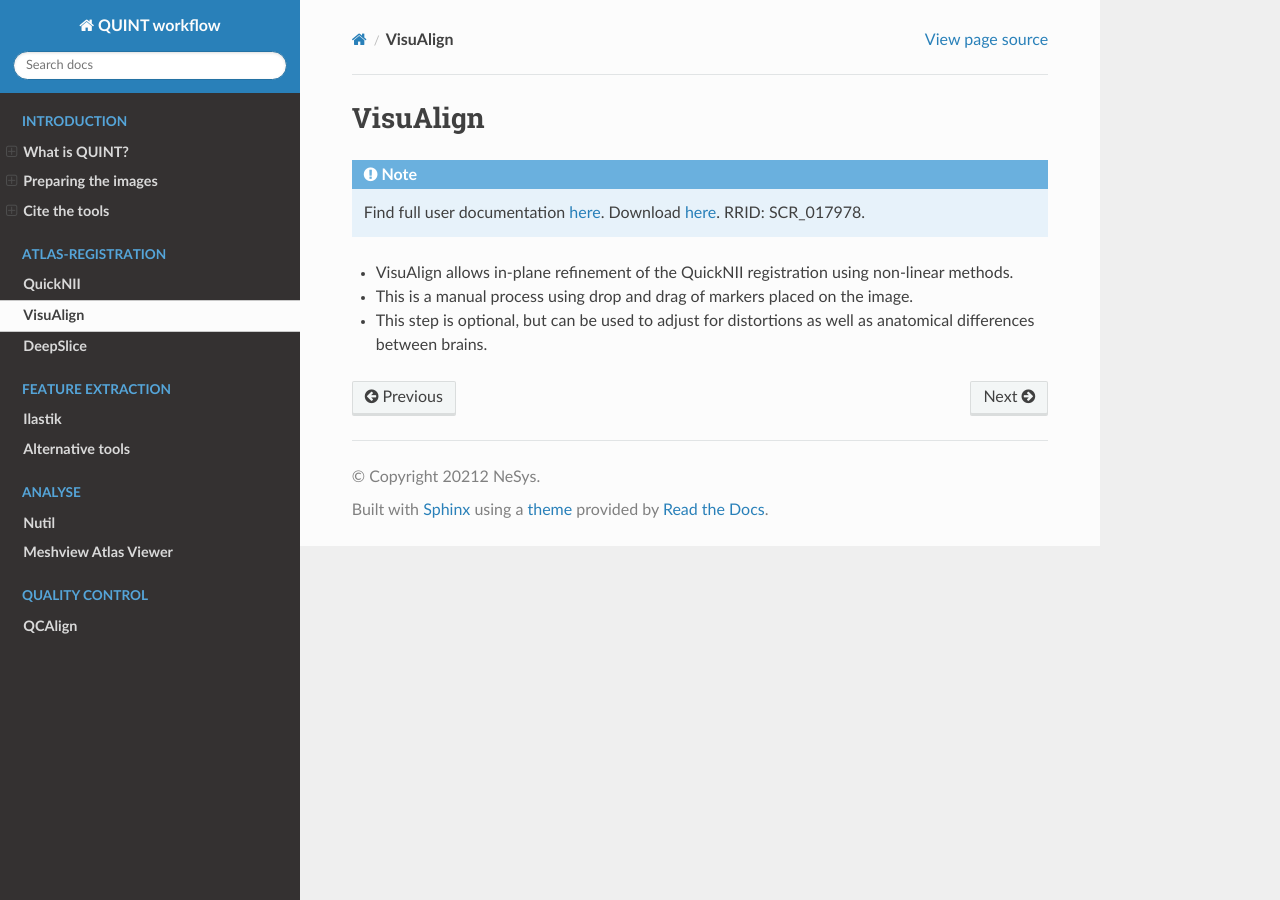
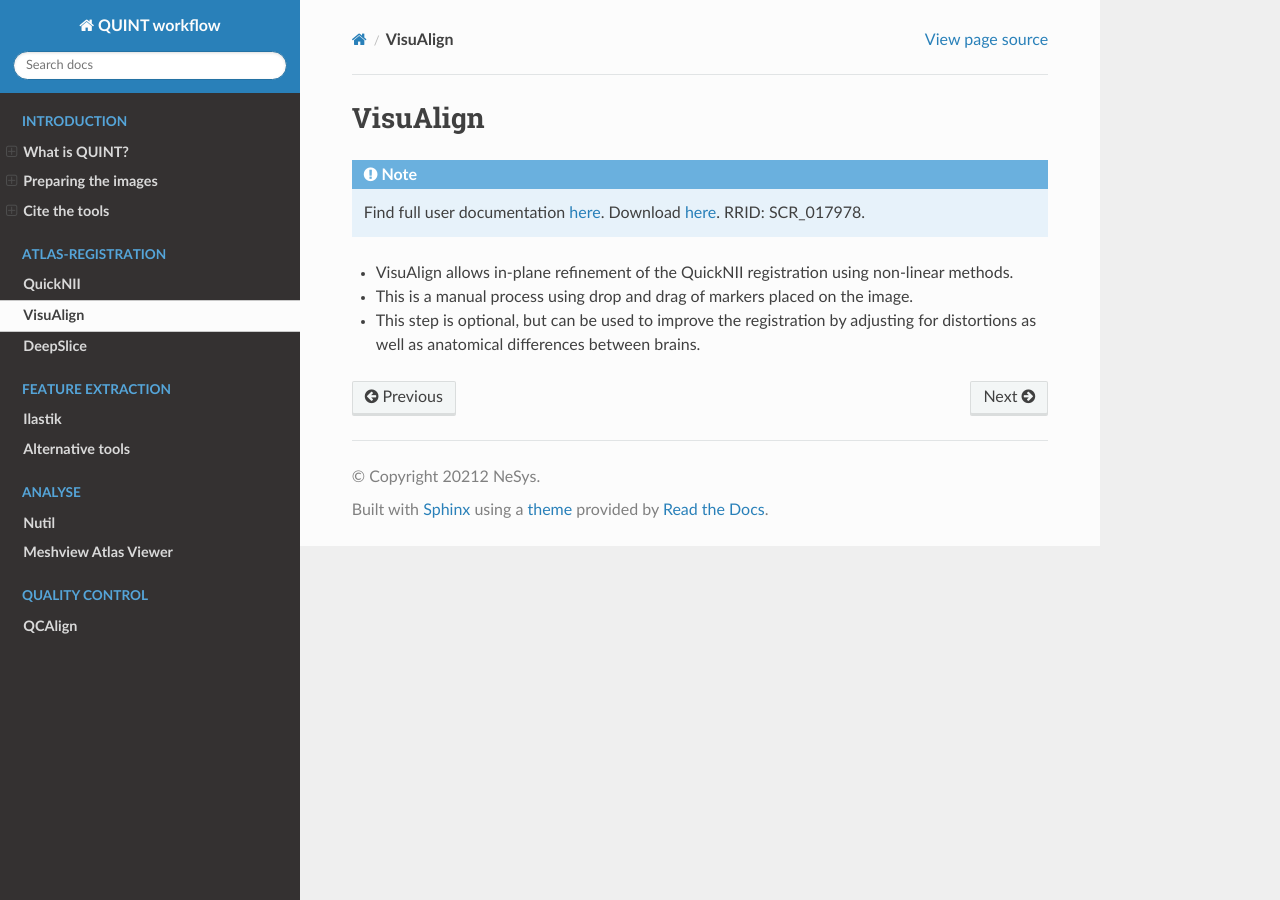
Before and after one commit to Neural-Systems-at-UIO/QUINT_workflow, a Sphinx documentation site: the page built from docs/VisuAlign.rst, in a window 1280 px wide. Built offline with Sphinx 7.4.7 and the Read the Docs theme 2.0.0, drawn with Linux system fonts in a browser that asks for light colours.

Commit message:
Update VisuAlign.rst

```diff
--- a/docs/VisuAlign.rst
+++ b/docs/VisuAlign.rst
@@ -8,4 +8,4 @@
 
 * VisuAlign allows in-plane refinement of the QuickNII registration using non-linear methods.
 * This is a manual process using drop and drag of markers placed on the image.
-* This step is optional, but can be used to adjust for distortions as well as anatomical differences between brains.
+* This step is optional, but can be used to improve the registration by adjusting for distortions as well as anatomical differences between brains.
```
